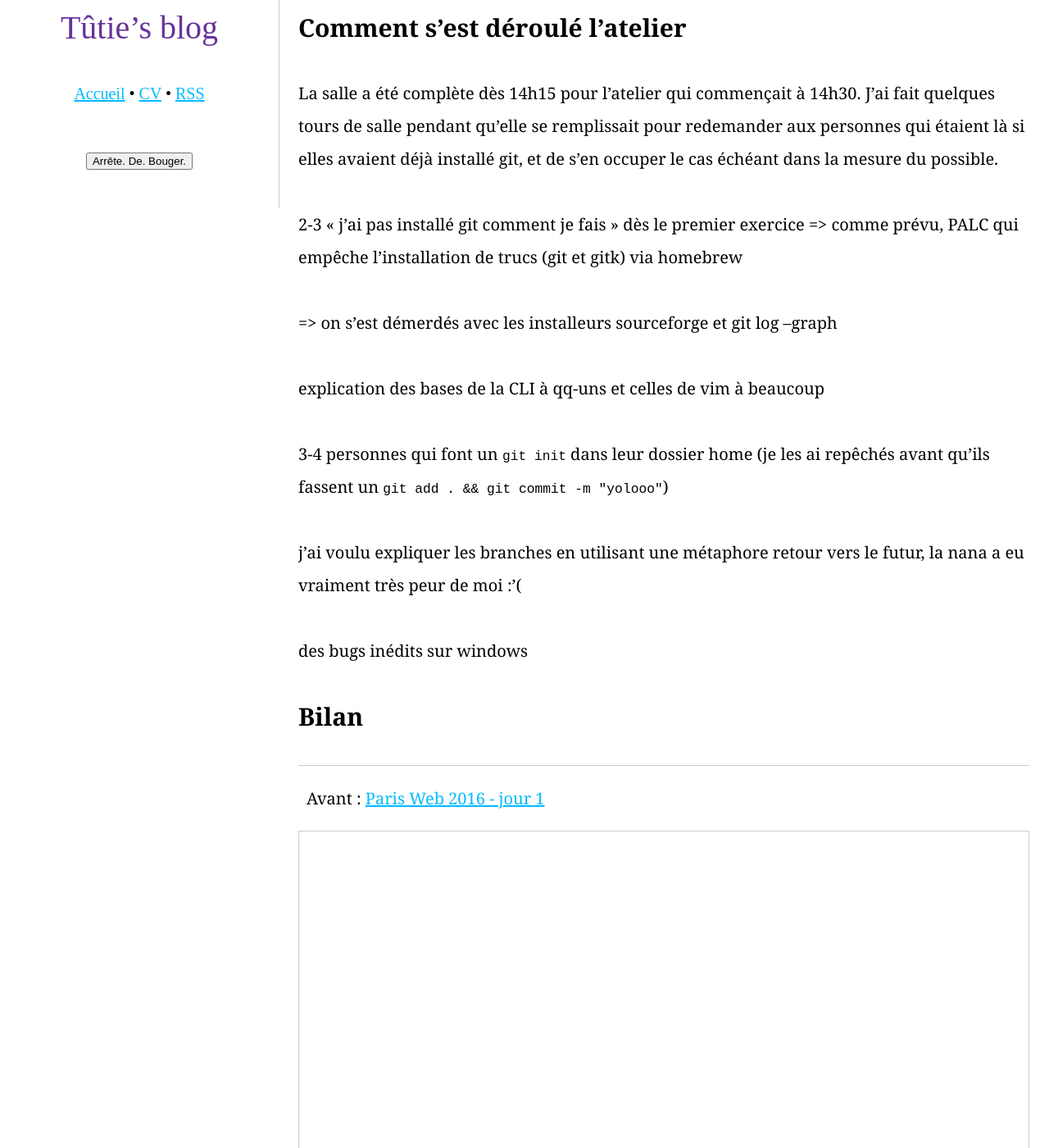
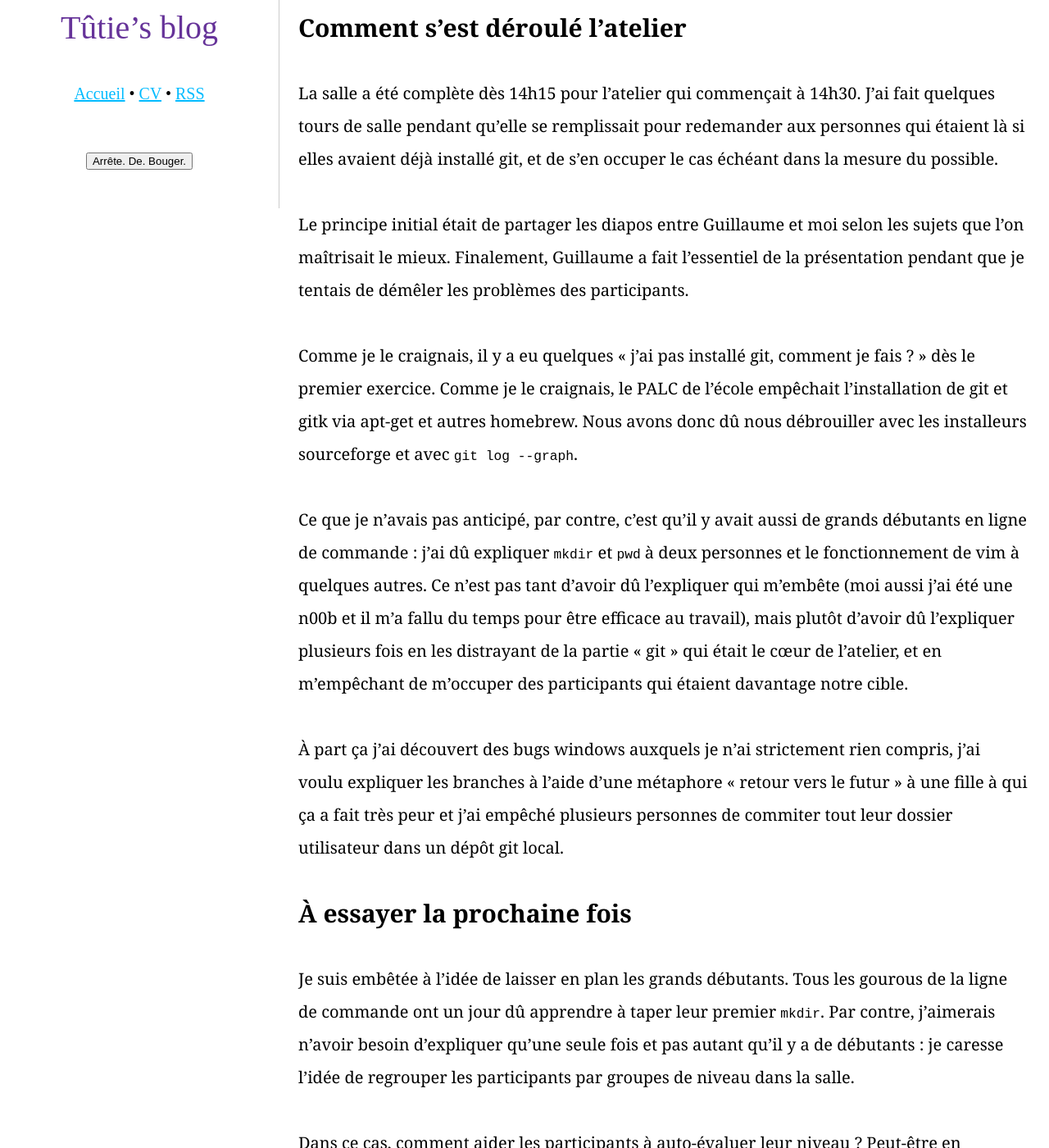
Before and after one commit to tut-tuuut/tut-tuuut.github.io, a Jekyll site: the page built from _posts/2016-10-02-ameliorer-un-atelier-git.md, in a window 1280 px wide and 1400 px high, scrolled down 1546 px. Shown: the whole window at 82% size. Built offline with Jekyll 4.4.1, drawn with Linux system fonts in a browser that asks for light colours; comment, search, counter and statistics services are not loaded; some of the changed text lies outside the part shown.

Commit message:
Update 2016-10-02-ameliorer-un-atelier-git.md

```diff
--- a/_posts/2016-10-02-ameliorer-un-atelier-git.md
+++ b/_posts/2016-10-02-ameliorer-un-atelier-git.md
@@ -26,19 +26,18 @@ Là où on a commis notre première petite erreur, c'est qu'on a oublié de mett
 
 La salle a été complète dès 14h15 pour l'atelier qui commençait à 14h30. J'ai fait quelques tours de salle pendant qu'elle se remplissait pour redemander aux personnes qui étaient là si elles avaient déjà installé git, et de s'en occuper le cas échéant dans la mesure du possible.
 
-2-3 « j'ai pas installé git comment je fais » dès le premier exercice
-=> comme prévu, PALC qui empêche l'installation de trucs (git et gitk) via homebrew
+Le principe initial était de partager les diapos entre Guillaume et moi selon les sujets que l'on maîtrisait le mieux. Finalement, Guillaume a fait l'essentiel de la présentation pendant que je tentais de démêler les problèmes des participants.
 
-=> on s'est démerdés avec les installeurs sourceforge et git log --graph
+Comme je le craignais, il y a eu quelques « j'ai pas installé git, comment je fais ? » dès le premier exercice. Comme je le craignais, le <abbr name="Proxy à la con">PALC</abbr> de l'école empêchait l'installation de git et gitk via apt-get et autres homebrew. Nous avons donc dû nous débrouiller avec les installeurs sourceforge et avec `git log --graph`.
 
+Ce que je n'avais pas anticipé, par contre, c'est qu'il y avait aussi de grands débutants en ligne de commande : j'ai dû expliquer `mkdir` et `pwd` à deux personnes et le fonctionnement de vim à quelques autres. Ce n'est pas tant d'avoir dû l'expliquer qui m'embête (moi aussi j'ai été une n00b et il m'a fallu du temps pour être efficace au travail), mais plutôt d'avoir dû l'expliquer plusieurs fois en les distrayant de la partie « git » qui était le cœur de l'atelier, et en m'empêchant de m'occuper des participants qui étaient davantage notre cible.
 
-explication des bases de la CLI à qq-uns et celles de vim à beaucoup
+À part ça j'ai découvert des bugs windows auxquels je n'ai strictement rien compris, j'ai voulu expliquer les branches à l'aide d'une métaphore « retour vers le futur » à une fille à qui ça a fait très peur et j'ai empêché plusieurs personnes de commiter tout leur dossier utilisateur dans un dépôt git local.
 
-3-4 personnes qui font un `git init` dans leur dossier home (je les ai repêchés avant qu'ils fassent un `git add . && git commit -m "yolooo"`)
+## À essayer la prochaine fois
 
-j'ai voulu expliquer les branches en utilisant une métaphore retour vers le futur, la nana a eu vraiment très peur de moi :'(
+Je suis embêtée à l'idée de laisser en plan les grands débutants. Tous les gourous de la ligne de commande ont un jour dû apprendre à taper leur premier `mkdir`. Par contre, j'aimerais n'avoir besoin d'expliquer qu'une seule fois et pas autant qu'il y a de débutants : je caresse l'idée de regrouper les participants par groupes de niveau dans la salle.
 
+Dans ce cas, comment aider les participants à auto-évaluer leur niveau ? Peut-être en affichant au mur `mkdir plop` puis `:wq` et un peu plus loin `git commit -m "Youpi"` et encore un peu plus loin `git rebase --interactive master`. On leur demande de s'assoir à la première affichette qu'ils ne comprennent pas.
 
-des bugs inédits sur windows
-
-## Bilan
+Une piste à suivre pourrait aussi être de proposer un atelier « ligne de commande » avant l'atelier « git ». Je garde cette idée pour la prochaine fois que j'assiste à un événement où le public propose des sujets (les informelles paris web ou les ateliers Sud Web, par exemple).
```
